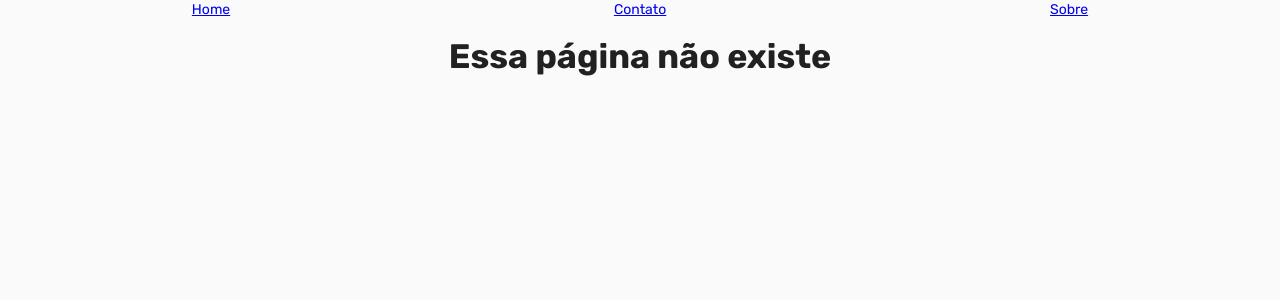
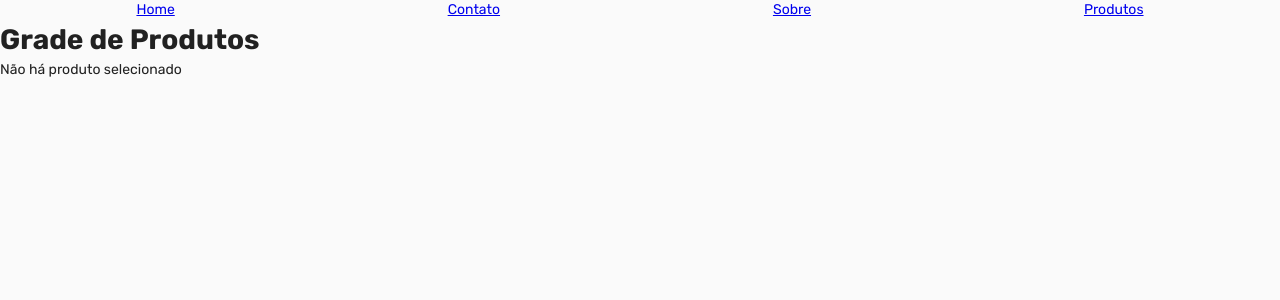
Before and after one commit to EmanuelDms/reactjs-matheusfraga, a React (Create React App) app: page /produto in a window 1280 px wide. Shown: the top 300 px of the page. Built offline with nearby package versions, Linux system fonts and the light colour scheme.

Commit message:
add produto

```diff
--- a/src/pages/Header/index.js
+++ b/src/pages/Header/index.js
@@ -16,6 +16,7 @@ export default function Header() {
       <Link to="/">Home</Link>
       <Link to="/contato">Contato</Link>
       <Link to="/sobre">Sobre</Link>
+      <Link to="/produto">Produtos</Link>
     </Grid>
   );
 }
--- /dev/null
+++ b/src/pages/Produto/index.js
@@ -0,0 +1,15 @@
+import { useParams } from "react-router";
+
+export default function Produto() {
+  const { id } = useParams();
+  return (
+    <>
+      <h1>Grade de Produtos</h1>
+      {id ? (
+        <span>Produto Selecionado: {id}</span>
+      ) : (
+        <span>Não há produto selecionado</span>
+      )}
+    </>
+  );
+}
--- a/src/routes.js
+++ b/src/routes.js
@@ -5,6 +5,7 @@ import Header from "./pages/Header";
 import Home from "./pages/Home";
 import Sobre from "./pages/Sobre";
 import Error from "./pages/Error";
+import Produto from "./pages/Produto";
 
 const Routes = () => {
   return (
@@ -15,6 +16,11 @@ const Routes = () => {
           <Route path="/" exact component={Home} />
           <Route path="/contato" exact component={Contato} />
           <Route path="/sobre" exact component={Sobre} />
+
+          <Route path="/produto/:id" component={Produto} />
+          <Route path="/produto/" component={Produto} />
+
+          {/* This route always have to be the last one */}
           <Route path="*" component={Error} />
         </Switch>
       </Router>
```
